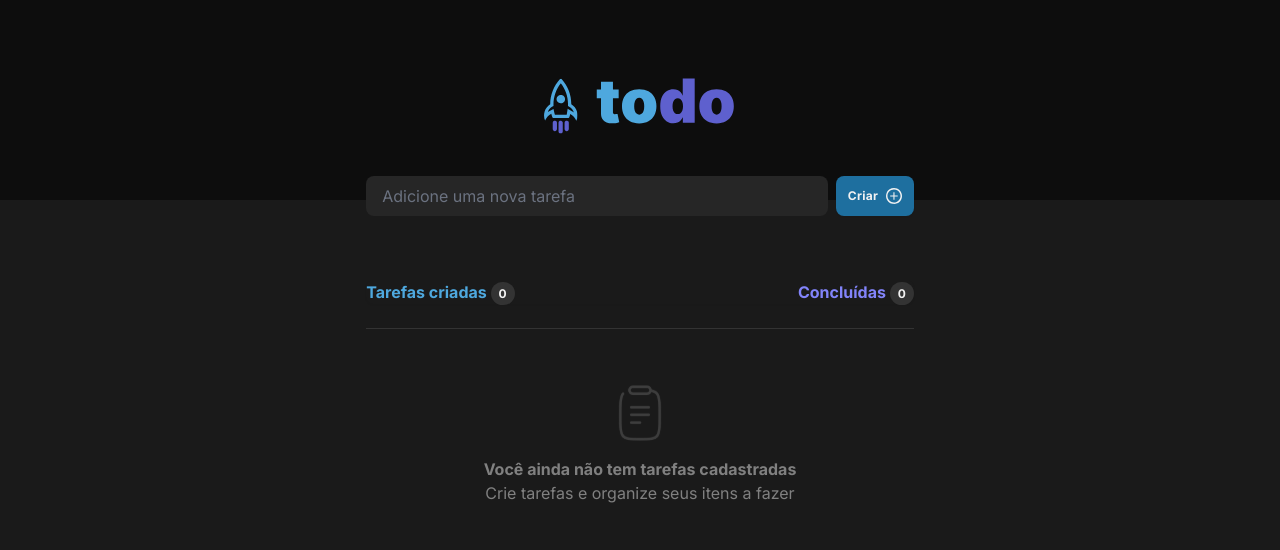
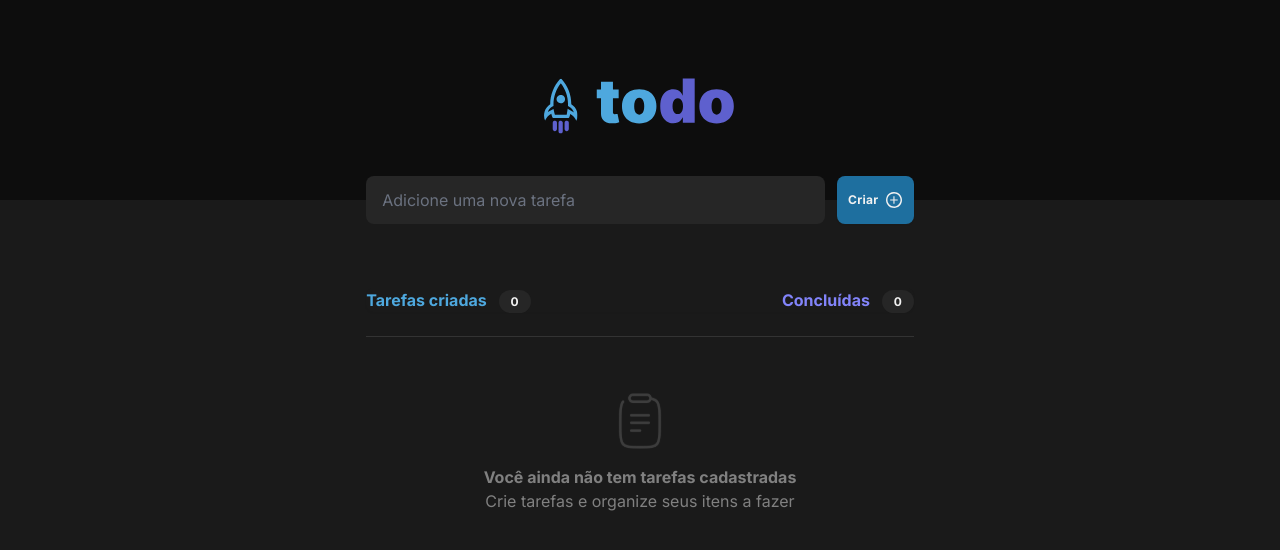
Before and after one commit to rodriguesra/todo-list, a React (Vite) app: page / in a window 1280 px wide. Shown: the top 550 px of the page. Built offline with nearby package versions, Linux system fonts and the light colour scheme.

Commit message:
Minor adjusts in format

```diff
--- a/src/App.tsx
+++ b/src/App.tsx
@@ -80,7 +80,7 @@ function App() {
       <div className="flex flex-col justify-center items-center bg-gray-700 h-[200px]">
         <img src={logo} alt="" className="w-48 h-20"/>
       </div>
-      <div className="text-gray-100 mx-auto py-10 px-4 w-2/3 -mt-16">
+      <div className="text-gray-100 mx-auto py-10 px-4 w-2/3 -mt-[4rem]">
         <div className="w-2/3 mx-auto">
           <div className="flex justify-center mb-10">
             <input
@@ -88,10 +88,10 @@ function App() {
               value={newTask}
               onChange={(e) => setNewTask(e.target.value)}
               placeholder="Adicione uma nova tarefa"
-              className="border-none rounded-lg py-2 px-4 w-full mr-2 bg-gray-500"
+              className="border-none rounded-lg py-2 h-12 px-4 w-full mr-2 bg-gray-500"
             />
             <button onClick={addTask}
-                    className="flex justify-center items-center gap-2 bg-blue-dark text-white text-xs font-semibold tracking-wide py-2 px-4 rounded-lg shadow-sm hover:bg-blue">Criar
+                    className="flex justify-center items-center gap-2 bg-blue-dark text-white text-xs font-semibold tracking-wide ml-1 py-2 px-4 rounded-lg shadow-sm hover:bg-blue">Criar
               <img src={sum} alt=""/>
             </button>
           </div>
--- a/src/components/Task.tsx
+++ b/src/components/Task.tsx
@@ -22,7 +22,7 @@ function Task({task, index, toggleCompleted, removeTask}: TaskProps) {
           type="checkbox"
           checked={task.completed}
           onChange={() => toggleCompleted(index)}
-          className={`mr-4 form-checkbox rounded-full text-white my-auto ${task.completed ? "checked:bg-purple" : "border-blue border-1 bg-gray-400"} box-border`}
+          className={`mr-4 form-checkbox rounded-full text-white my-auto ${task.completed ? "checked:bg-purple" : "border-blue border-1 bg-gray-500"} box-border`}
         />
         <span className={`${task.completed ? "text-sm line-through text-gray-300" : "text-sm text-gray-200"}`}>
           {task.text}
--- a/src/components/TaskList.tsx
+++ b/src/components/TaskList.tsx
@@ -19,11 +19,11 @@ function TaskList({tasks, toggleCompleted, removeTask}: TaskListProps) {
     <div className="w-2/3 mx-auto space-y-4 mt-16">
       <div className="flex justify-between mb-6 bg-white shadow-sm rounded-lg">
         <h3 className="font-semibold text-blue">
-          Tarefas criadas <span className="px-2 py-1 bg-gray-400 text-gray-100 text-xs rounded-xl">{totalTasks}</span>
+          Tarefas criadas <span className="ml-2 px-3 py-1 bg-gray-500 text-gray-100 text-xs rounded-xl">{totalTasks}</span>
         </h3>
         <h3 className="font-semibold text-purple">
           Concluídas <span
-          className="px-2 py-1 bg-gray-400 text-gray-100 text-xs rounded-xl">{totalTasks === 0 ? `0` : `${completedTasks} de ${totalTasks}`}</span>
+          className="ml-2 px-3 py-1 bg-gray-500 text-gray-100 text-xs rounded-xl">{totalTasks === 0 ? `0` : `${completedTasks} de ${totalTasks}`}</span>
         </h3>
       </div>
       {totalTasks === 0 && <hr className="mb-6 border-gray-400"/>}
```
